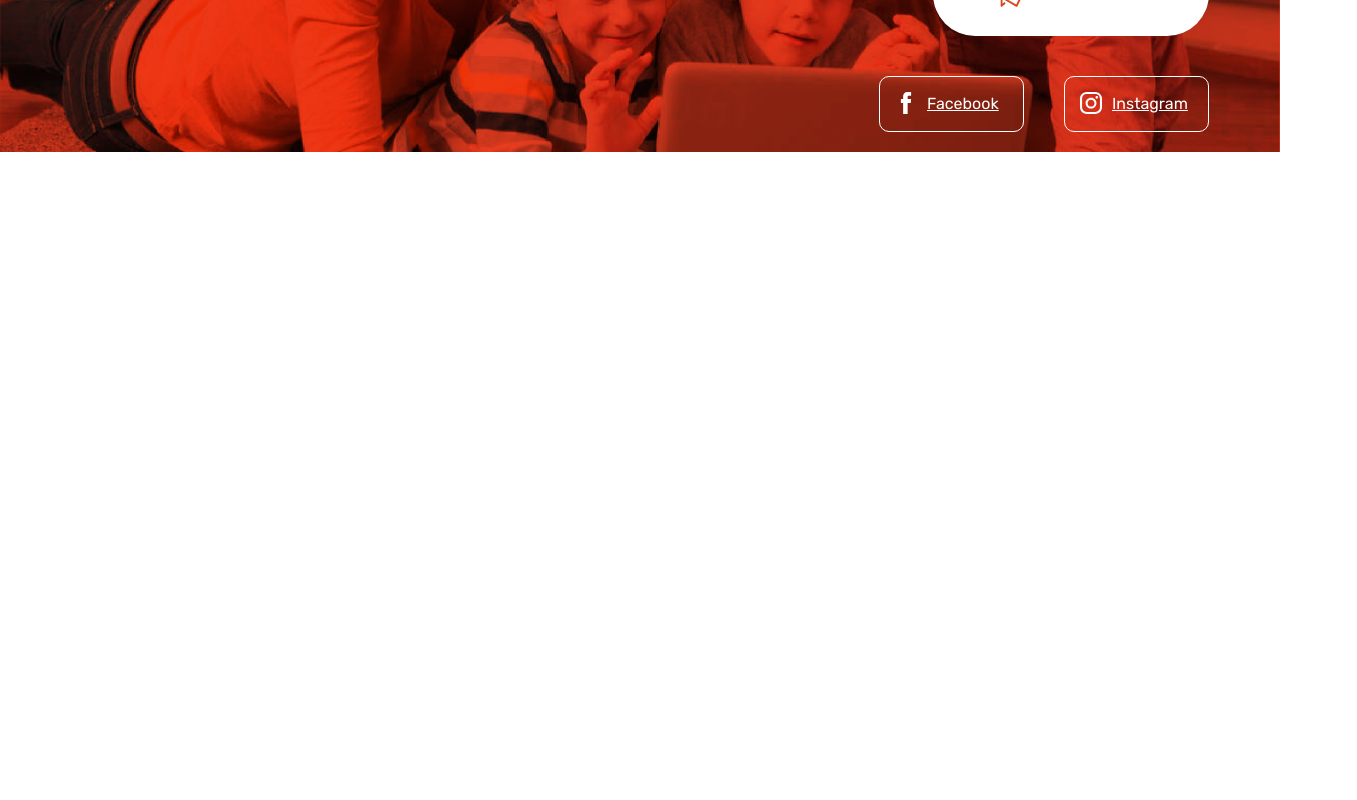
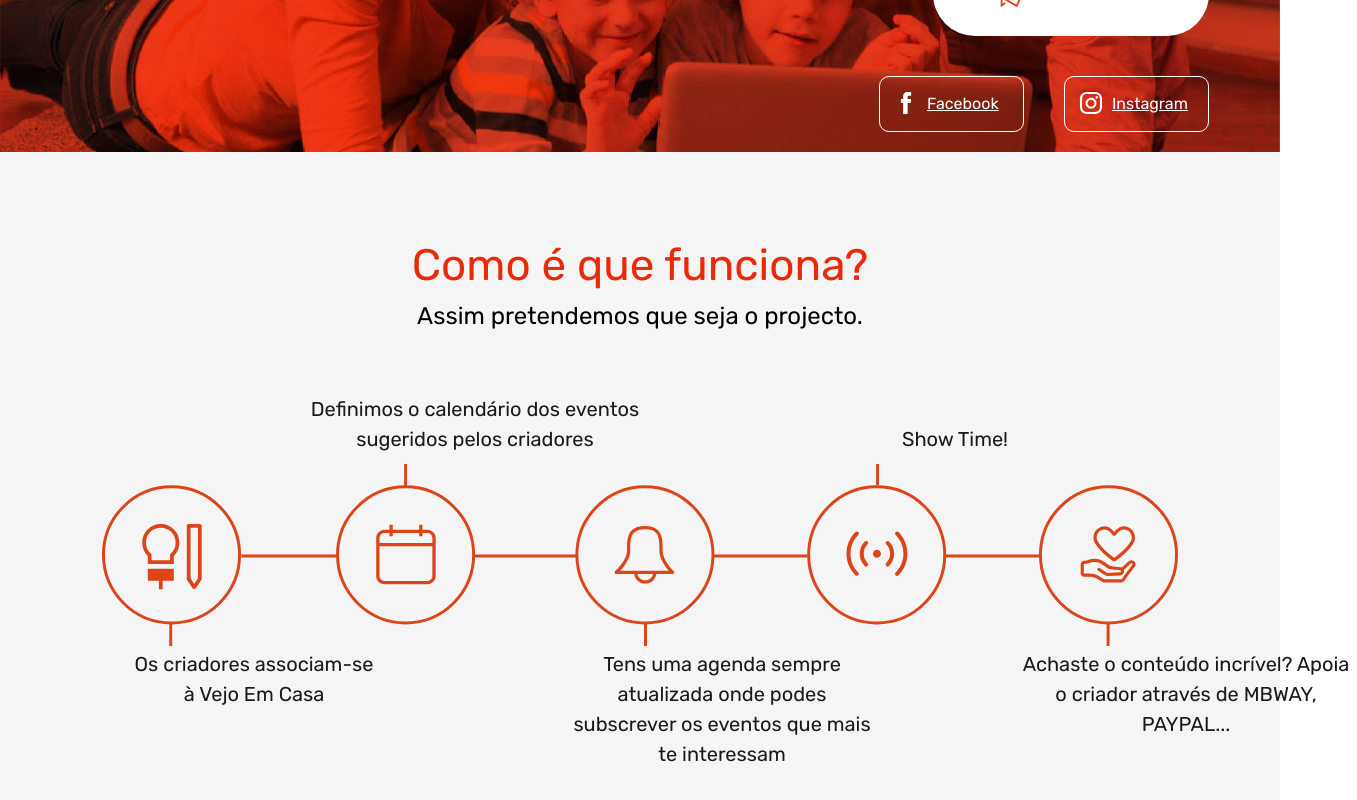
Before and after one commit to almeiduh/vejo-em-casa-fe, a React (Create React App) app: page / in a window 1280 px wide. Shown: the part 504-1304 px from the top of the page, 1357 px wide, since content can reach past the window. Before the commit the page ends 800 px from the top, so only its background shows below. Built offline with nearby package versions, Linux system fonts and the light colour scheme; what axios-case-converter would draw is missing.

Commit message:
added component ComoFunciona to landing page

```diff
--- /dev/null
+++ b/src/pages/Landing/ComoFunciona.jsx
@@ -0,0 +1,30 @@
+import React from 'react';
+
+import styles from './comofunciona.module.css';
+
+import icons from 'svg/veja_web_pag_landingpage_Icons-16.svg'
+
+const ComoFunciona = () => {
+    return (
+        <div className={styles.bgContainer}>
+
+            <div className={styles.titles}>
+                <h3 className={styles.title}>Como é que funciona?</h3>
+                <p className={styles.subtitle}>Assim pretendemos que seja o projecto.</p>
+            </div>
+
+            <div className={styles.smContainer}>
+                <img className={styles.icons} src={icons} alt='' />
+
+                <p className={styles.step1}>Os criadores associam-se à Vejo Em Casa</p>
+                <p className={styles.step2}>Definimos o calendário dos eventos sugeridos pelos criadores</p>
+                <p className={styles.step3}>Tens uma agenda sempre atualizada onde podes subscrever os eventos que mais te interessam</p>
+                <p className={styles.step4}>Show Time!</p>
+                <p className={styles.step5}>Achaste o conteúdo incrível? Apoia o criador através de MBWAY, PAYPAL...</p>
+            </div>
+
+        </div>
+    );
+};
+
+export default ComoFunciona;
--- a/src/pages/Landing/Landing.jsx
+++ b/src/pages/Landing/Landing.jsx
@@ -2,12 +2,14 @@ import React from 'react';
 
 import Header from 'pages/Landing/Header';
 import Highlight from 'pages/Landing/Hightlight';
+import ComoFunciona from './ComoFunciona';
 
 const LandingPage = () => {
   return (
     <>
       <Header />
       <Highlight />
+      <ComoFunciona />
     </>
   );
 };
--- /dev/null
+++ b/src/pages/Landing/comofunciona.module.css
@@ -0,0 +1,91 @@
+.bgContainer {
+    position: relative;
+    height: 683px;
+
+    background: #F5F5F5 0% 0% no-repeat padding-box;
+    opacity: 1;
+}
+
+.titles {
+    position: relative;
+    top: 80px;
+    width: 100%;
+    margin: 0;
+
+    text-align: center;
+    letter-spacing: 0;
+    opacity: 1;
+}
+
+.title {
+    position: relative;
+    top: 0;
+
+    color: #EB2907;
+    font-size: 44px;
+}
+
+.subtitle {
+    position: relative;
+
+    color: #000000;
+    font-size: 24px;
+}
+
+.smContainer {
+    position: relative;
+    top: 110px;
+    width: 100%;
+    display: flex;
+    justify-content: center;
+}
+
+.smContainer > * {
+    position: absolute;
+
+    text-align: center;
+    font-size: 20px;
+    letter-spacing: 0;
+    color: #1A1A1A;
+    opacity: 1;
+}
+
+.icons {
+    top: 100px;
+    height: 182px;
+}
+
+.step1 {
+    top: 285px;
+    left: 130px;
+    width: 248px;
+    height: 83px;
+}
+
+.step2 {
+    top: 30px;
+    left: 300px;
+    width: 350px;
+    height: 84px;
+}
+
+.step3 {
+    top: 285px;
+    left: 565px;
+    width: 314px;
+    height: 124px;
+}
+
+.step4 {
+    top: 60px;
+    left: 780px;
+    width: 350px;
+    height: 51px;
+}
+
+.step5 {
+    top: 285px;
+    left: 1015px;
+    width: 342px;
+    height: 131px;
+}
```
Also changed, not shown: src/svg/veja_web_pag_landingpage_Icons-16.svg (added).
